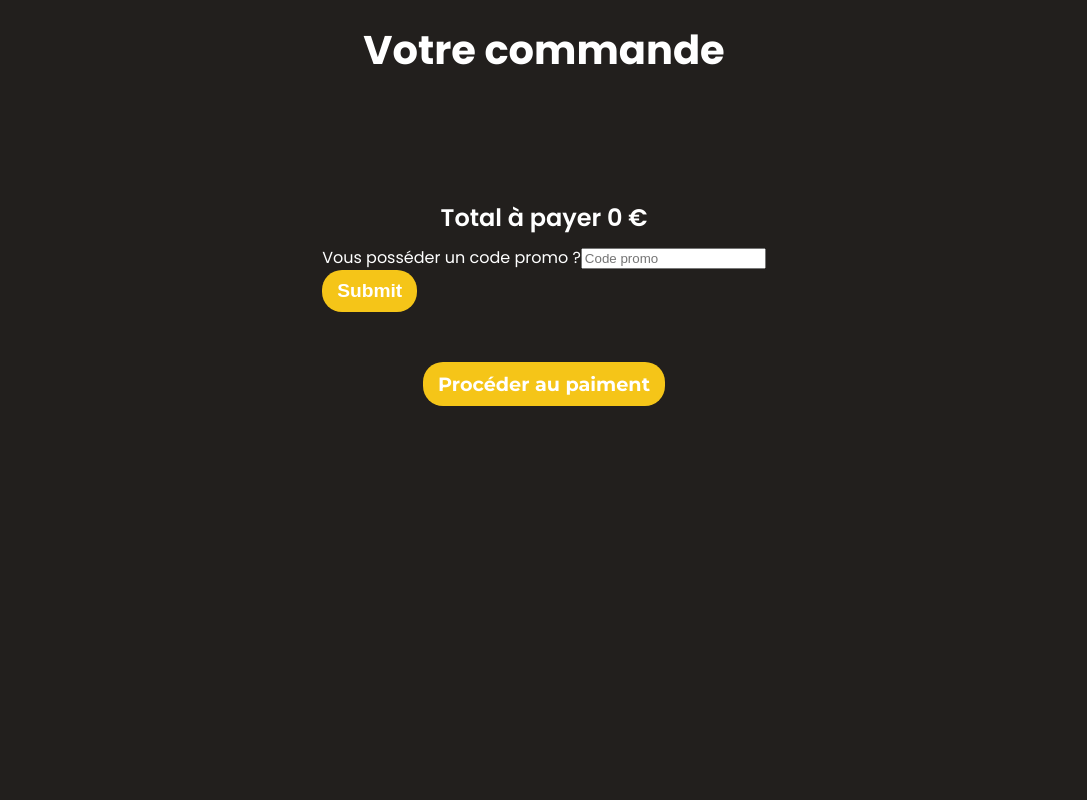
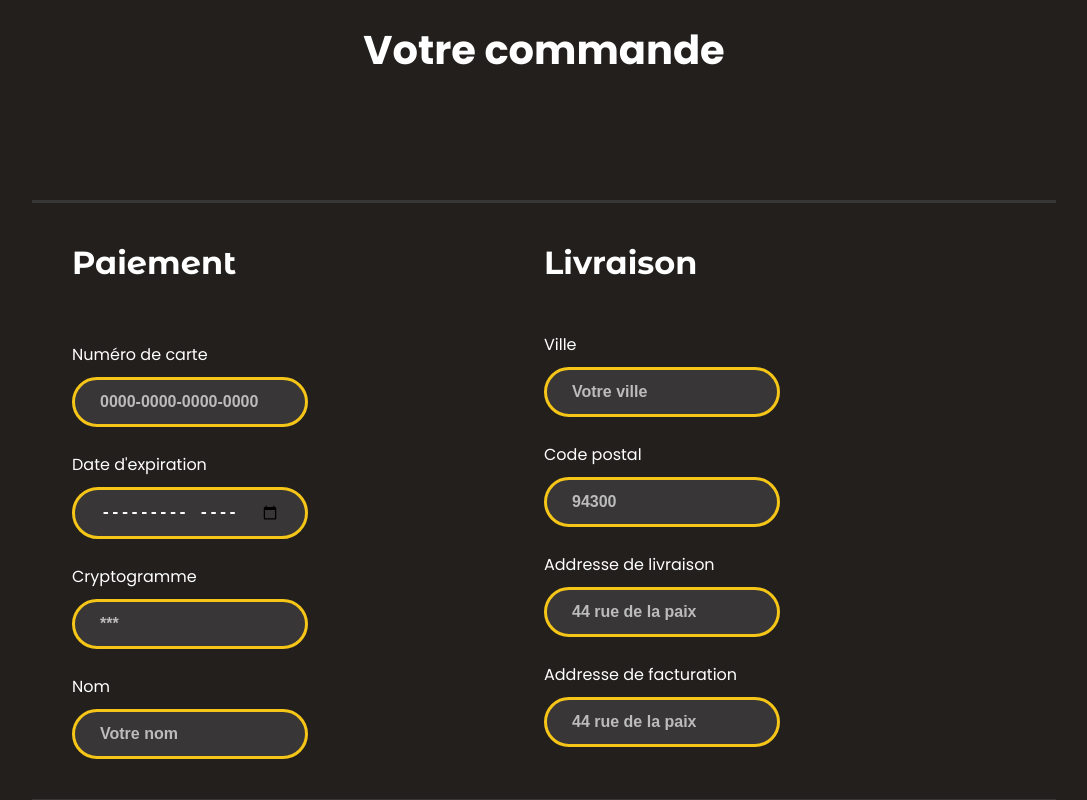
Before and after one commit to Draxx0/L-B-Burgers, a React (Create React App) app: page /order in a window 1280 px wide. Shown: the top 800 px of the page, without its empty margins (96-1183 px from the left). Built offline with nearby package versions, Linux system fonts and the light colour scheme.

Commit message:
order page

```diff
--- a/public/data/menus.json
+++ b/public/data/menus.json
@@ -48,7 +48,7 @@
   },
 
   {
-    "id": 2,
+    "id": 4,
     "name": "Menu Ve'Gan",
     "price": 15,
     "quantity": 1,
--- a/src/App.scss
+++ b/src/App.scss
@@ -59,6 +59,14 @@ button {
     &:hover {
         opacity: 70%;
     }
+}
+
+input::placeholder {
+    transition: .3s ease-in-out all;
+}
+
+input:focus::placeholder {
+    opacity: 0;
 }
 
 .row {
--- a/src/components/Shop/Shop.jsx
+++ b/src/components/Shop/Shop.jsx
@@ -80,7 +80,11 @@ const Shop = ({
         <span className="shop-total-price">{basketTotalPrice} €</span>
       </div>
 
-      <Link to="/order" className="yellow-button order-btn">Commander</Link>
+      {basket.length > 0 && (
+        <Link to="/order" className="yellow-button order-btn">
+          Commander
+        </Link>
+      )}
     </div>
   );
 };
--- a/src/routes/RoutesComponent.jsx
+++ b/src/routes/RoutesComponent.jsx
@@ -12,7 +12,7 @@ const RoutesComponent = ({user, setIsAuth, burgers, menus, setUser, isShopActive
       <Route path="/home" element={<Home isShopActive={isShopActive} setIsShopActive={setIsShopActive} burgers={burgers} user={user}/>} />
       <Route path="/menus" element={<Menus menus={menus} basket={basket} setBasket={setBasket} basketTotalPrice={basketTotalPrice} setBasketTotalPrice={setBasketTotalPrice}/>} />
       <Route path="/contact" element={<Contact user={user}/>} />
-      <Route path="/order" element={<Order basketTotalPrice={basketTotalPrice} basket={basket}/>} />
+      <Route path="/order" element={<Order basketTotalPrice={basketTotalPrice} setBasketTotalPrice={setBasketTotalPrice} basket={basket}/>} />
     </Routes>
   );
 };
--- a/src/views/Menus/Menus.jsx
+++ b/src/views/Menus/Menus.jsx
@@ -13,7 +13,6 @@ const Menus = ({
   setBasketTotalPrice,
 }) => {
   const handleClick = (index) => {
-    console.log(menus[index]);
     const isAlreadyInBasket = basket.find(
       (item) => item.id === menus[index].id
     );
--- a/src/views/Order/Order.jsx
+++ b/src/views/Order/Order.jsx
@@ -1,6 +1,64 @@
+import { useState } from "react";
+import { ToastContainer, toast } from "react-toastify";
 import "./Order.scss";
 
-const Order = ({ basket, basketTotalPrice }) => {
+const Order = ({ basket, basketTotalPrice, setBasketTotalPrice }) => {
+  const [code, setCode] = useState("");
+  const [alreadyUsed, setAlreadyUsed] = useState(false);
+
+  const handleSubmit = (e) => {
+    e.preventDefault();
+
+    if (code === "L&B-536489" && !alreadyUsed) {
+      setBasketTotalPrice(basketTotalPrice * 0.85);
+      setAlreadyUsed(true);
+      toast.success("Code promo appliqué !", {
+        position: "bottom-right",
+        autoClose: 2000,
+        hideProgressBar: false,
+        closeOnClick: true,
+        pauseOnHover: true,
+        draggable: true,
+        progress: undefined,
+      });
+    }
+
+    if (code === "") {
+      toast.error("Veuillez entrer un code promo", {
+        position: "bottom-right",
+        autoClose: 2000,
+        hideProgressBar: false,
+        closeOnClick: true,
+        pauseOnHover: true,
+        draggable: true,
+        progress: undefined,
+      });
+    }
+
+    if (code !== "L&B-536489" && code !== "") {
+      toast.error("Code promo invalide !", {
+        position: "bottom-right",
+        autoClose: 2000,
+        hideProgressBar: false,
+        closeOnClick: true,
+        pauseOnHover: true,
+        draggable: true,
+        progress: undefined,
+      });
+    }
+
+    if (alreadyUsed && code === "L&B-536489") {
+      toast.error("Code promo déjà utilisé", {
+        position: "bottom-right",
+        autoClose: 2000,
+        hideProgressBar: false,
+        closeOnClick: true,
+        pauseOnHover: true,
+        draggable: true,
+        progress: undefined,
+      });
+    }
+  };
   return (
     <div className="order">
       <h2 className="page-title">Votre commande</h2>
@@ -22,17 +80,116 @@ const Order = ({ basket, basketTotalPrice }) => {
         ))}
       </div>
 
+      <div className="order-footer">
+        <div className="left-footer">
+          <h3 className="payment-title">Paiement</h3>
+          <form action="" className="footer-form">
+            <div className="form-group">
+              <label htmlFor="" className="form-label">
+                Numéro de carte
+              </label>
+              <input
+                type="number"
+                name="cardNumber"
+                id=""
+                placeholder="0000-0000-0000-0000"
+              />
+            </div>
+
+            <div className="form-group">
+              <label htmlFor="" className="form-label">
+                Date d'expiration
+              </label>
+              <input type="month" name="cardExpi" id="" />
+            </div>
+
+            <div className="form-group">
+              <label htmlFor="" className="form-label">
+                Cryptogramme
+              </label>
+              <input type="number" name="cardCrypto" id="" placeholder="***" />
+            </div>
+
+            <div className="form-group">
+              <label htmlFor="" className="form-label">
+                Nom
+              </label>
+              <input
+                type="text"
+                name="cardName"
+                id=""
+                placeholder="Votre nom"
+              />
+            </div>
+          </form>
+        </div>
+        <div className="right-footer">
+          <div className="order-delivery">
+            <h3 className="order-delivery-title">Livraison</h3>
+            <form action="" className="footer-form">
+              <div className="form-group">
+                <label htmlFor="" className="form-label">
+                  Ville
+                </label>
+                <input
+                  type="text"
+                  name="deliveryCity"
+                  id=""
+                  placeholder="Votre ville"
+                />
+              </div>
+
+              <div className="form-group">
+                <label htmlFor="" className="form-label">
+                  Code postal
+                </label>
+                <input type="number" name="deliveryPostalCode" id="" placeholder="94300" />
+              </div>
+
+              <div className="form-group">
+                <label htmlFor="" className="form-label">
+                  Addresse de livraison
+                </label>
+                <input
+                  type="text"
+                  name="deliveryAddress"
+                  id=""
+                  placeholder="44 rue de la paix"
+                />
+              </div>
+
+              <div className="form-group">
+                <label htmlFor="" className="form-label">
+                  Addresse de facturation
+                </label>
+                <input
+                  type="text"
+                  name="cardName"
+                  id=""
+                  placeholder="44 rue de la paix"
+                />
+              </div>
+            </form>
+          </div>
+        </div>
+      </div>
+
       <div className="order-total-price">
         <span className="order-total-price-title">
           Total à payer {basketTotalPrice} €
         </span>
-        <form action="" className="form-coupon">
+        <form
+          action=""
+          className="form-coupon"
+          onSubmit={(e) => handleSubmit(e)}
+        >
           <div className="form-group">
             <label htmlFor="">Vous posséder un code promo ?</label>
             <input
               type="text"
               placeholder="Code promo"
               className="input-coupon"
+              onChange={(e) => setCode(e.target.value)}
             />
           </div>
           <input type="submit" className="submit-coupon yellow-button" />
@@ -44,6 +201,8 @@ const Order = ({ basket, basketTotalPrice }) => {
           Procéder au paiment
         </button>
       </div>
+
+      <ToastContainer />
     </div>
   );
 };
--- a/src/views/Order/Order.scss
+++ b/src/views/Order/Order.scss
@@ -50,29 +50,120 @@
         }
     }
 
+    .order-footer {
+        display: flex;
+        margin-top: 100px;
+        border-top: 3px solid #383636;
+        border-bottom: 3px solid #383636;
+        padding: 40px;
+        width: 100%;
+
+        .left-footer {
+            width: 50%;
+            display: flex;
+            flex-direction: column;
+            gap: 10px;
+        }
+
+        .right-footer {
+            width: 50%;
+            display: flex;
+            flex-direction: column;
+            gap: 10px;
+        }
+
+    }
+
+    .footer-form {
+        display: flex;
+        flex-direction: column;
+        gap: 25px;
+
+        .form-group {
+            display: flex;
+            flex-direction: column;
+            gap: 10px;
+
+            input {
+                width: 50%;
+                padding: 13px 25px;
+                outline: none;
+                border: solid 3px #f5c518;
+                border-radius: 50px;
+                background-color: #383636;
+                color: white;
+                font-weight: bold;
+                font-size: 1rem;
+
+                &::placeholder {
+                    color: rgb(188, 188, 188);
+                }
+            }
+        }
+    }
+
     .order-total-price {
         display: flex;
-        justify-content: center;
         flex-direction: column;
-        align-items: center;
         gap: 10px;
-        margin-top: 100px;
+        margin-top: 50px;
+        padding: 0px 40px;
 
         .order-total-price-title {
-            font-size: 1.5rem;
+            font-size: 2rem;
             font-weight: 600;
         }
 
         .form-coupon {
             display: flex;
             flex-direction: column;
+            border-radius: 20px;
+            gap: 25px;
 
+            .form-group {
+                display: flex;
+                flex-direction: column;
+                gap: 25px;
 
+                input {
+                    outline: none;
+                    border-radius: 50px;
+                    border: 3px solid #f5c518;
+                    padding: 10px 20px;
+                    width: 25%;
+                    background-color: #383636;
+                    color: white;
+                    font-weight: bold;
+                    font-size: 1rem;
+
+                    &::placeholder {
+                        transition: .3s ease-in-out all;
+                        color: rgb(188, 188, 188);
+                    }
+                }
+
+            }
+
+            .submit-coupon {
+                cursor: pointer;
+            }
         }
+
+        .order-button {
+            display: flex;
+            margin: 50px auto auto auto;
+        }
+
     }
 
     .order-button {
         display: flex;
-        margin: 50px auto auto auto;
+        margin: 100px auto auto auto;
+    }
+
+    .payment-title,
+    .order-delivery-title {
+        font-size: 2rem;
+        margin-bottom: 50px;
     }
 }
```
